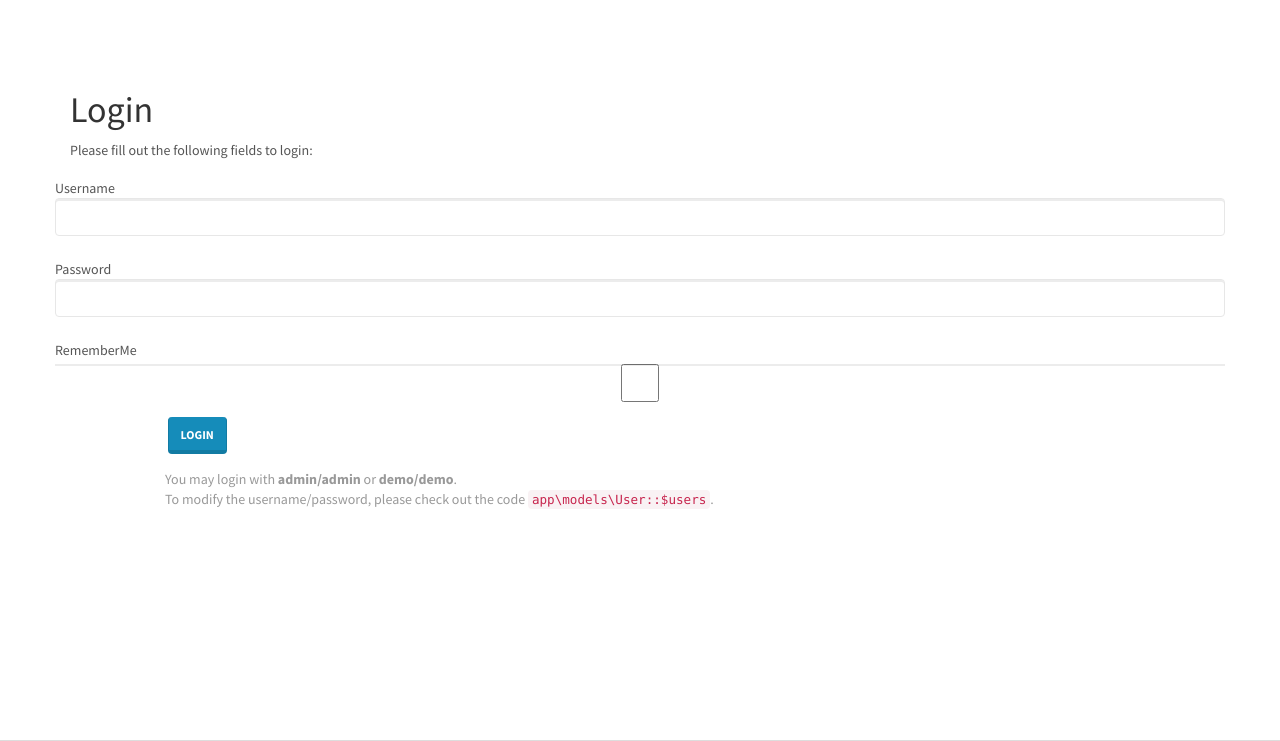
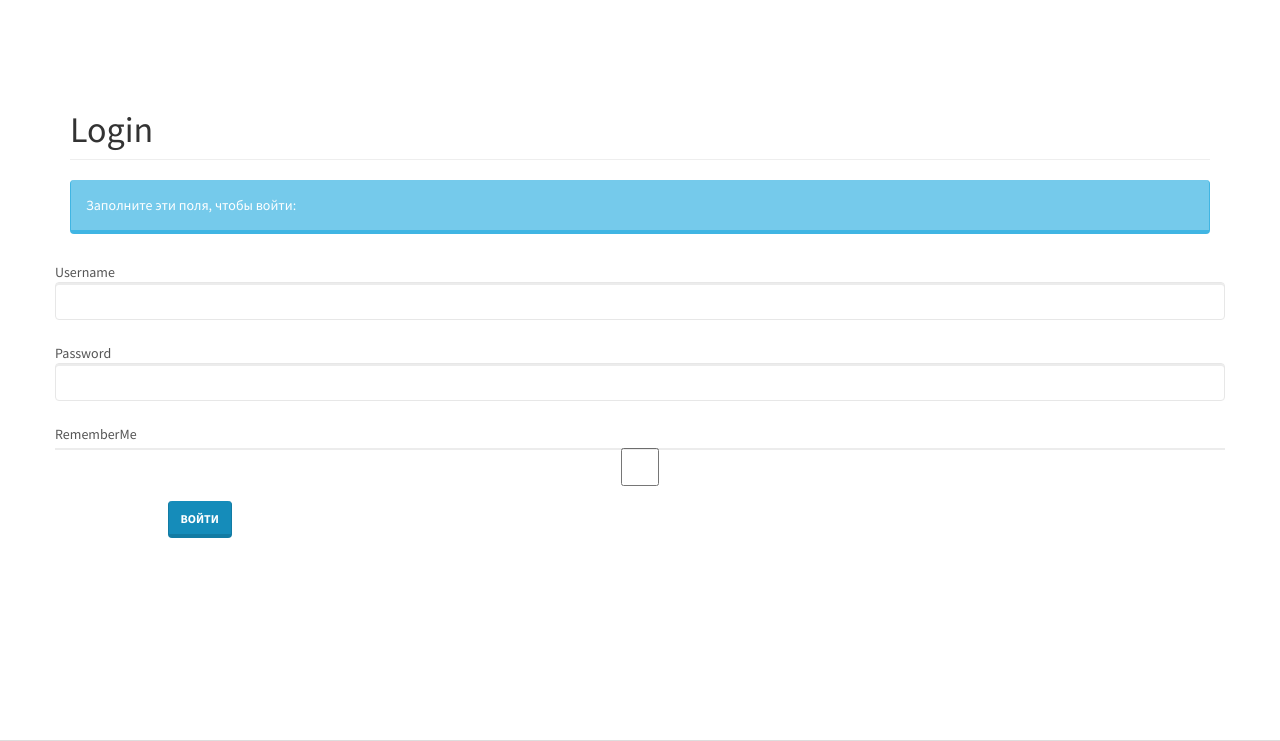
Before and after one commit to CyanoFresh/PhotoSchool, a Yii app: template views/site/login.php in a window 1280 px wide. Shown: the top 741 px of the page. Run offline with PHP 8.4 and a stand-in for Yii, Linux system fonts and the light colour scheme; the template is opened without the code that fills it, so the values that code supplies are empty; form fields are guessed from the names that the template uses; some libraries are stand-ins or nearby versions.

Commit message:
Login fixes

```diff
--- a/views/site/login.php
+++ b/views/site/login.php
@@ -11,9 +11,9 @@ $this->title = 'Login';
 $this->params['breadcrumbs'][] = $this->title;
 ?>
 <div class="site-login">
-    <h1><?= Html::encode($this->title) ?></h1>
+    <h1 class="page-header"><?= Html::encode($this->title) ?></h1>
 
-    <p>Please fill out the following fields to login:</p>
+    <div class="alert alert-info">Заполните эти поля, чтобы войти:</div>
 
     <?php $form = ActiveForm::begin([
         'id' => 'login-form',
@@ -34,14 +34,9 @@ $this->params['breadcrumbs'][] = $this->title;
 
         <div class="form-group">
             <div class="col-lg-offset-1 col-lg-11">
-                <?= Html::submitButton('Login', ['class' => 'btn btn-primary', 'name' => 'login-button']) ?>
+                <?= Html::submitButton('Войти', ['class' => 'btn btn-primary', 'name' => 'login-button']) ?>
             </div>
         </div>
 
     <?php ActiveForm::end(); ?>
-
-    <div class="col-lg-offset-1" style="color:#999;">
-        You may login with <strong>admin/admin</strong> or <strong>demo/demo</strong>.<br>
-        To modify the username/password, please check out the code <code>app\models\User::$users</code>.
-    </div>
 </div>
```
Also changed, not shown: models/LoginForm.php (+9 -0 lines).
